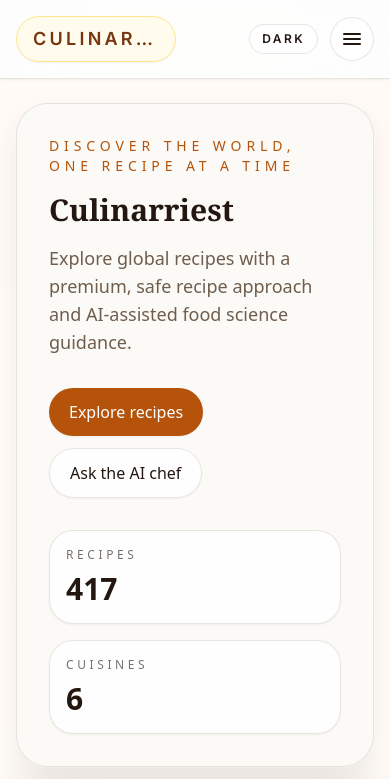
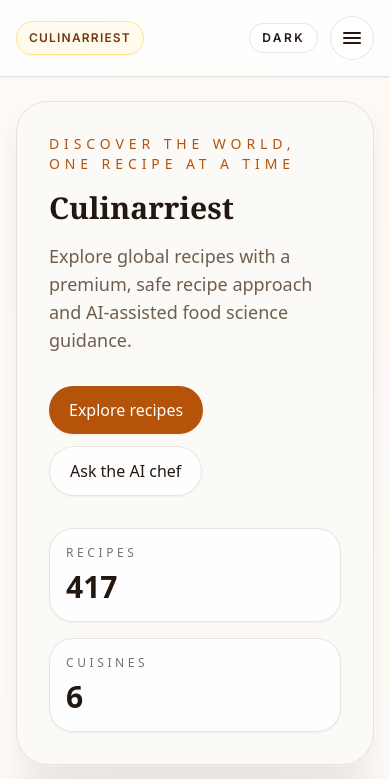
Before and after one commit to Mashhood16/culinary, a Next.js app: page / in a window 390 px wide. Shown: the top 779 px of the page. Built offline with nearby package versions, Linux system fonts and the light colour scheme; a web font is replaced by a local one.

Commit message:
responsive final

```diff
--- a/src/components/SiteHeader.tsx
+++ b/src/components/SiteHeader.tsx
@@ -24,7 +24,7 @@ export default function SiteHeader() {
       <nav className="relative mx-auto flex max-w-7xl items-center justify-between px-6 py-4 lg:px-10">
         <Link
           href="/"
-          className="rounded-full border border-amber-200 bg-amber-50/90 px-4 py-2 text-lg md:text-xl font-semibold tracking-[0.18em] text-amber-900 shadow-sm transition hover:border-amber-300 hover:bg-amber-100 dark:border-amber-900/70 dark:bg-stone-900/90 dark:text-amber-200 truncate max-w-[160px] md:max-w-none shrink-0"
+          className="rounded-full border border-amber-200 bg-amber-50/90 px-3 py-2 text-xs md:text-xl font-semibold tracking-[0.1em] md:tracking-[0.18em] text-amber-900 shadow-sm transition hover:border-amber-300 hover:bg-amber-100 dark:border-amber-900/70 dark:bg-stone-900/90 dark:text-amber-200 whitespace-nowrap shrink-0"
           onClick={() => setIsOpen(false)}
         >
           CULINARRIEST
```
